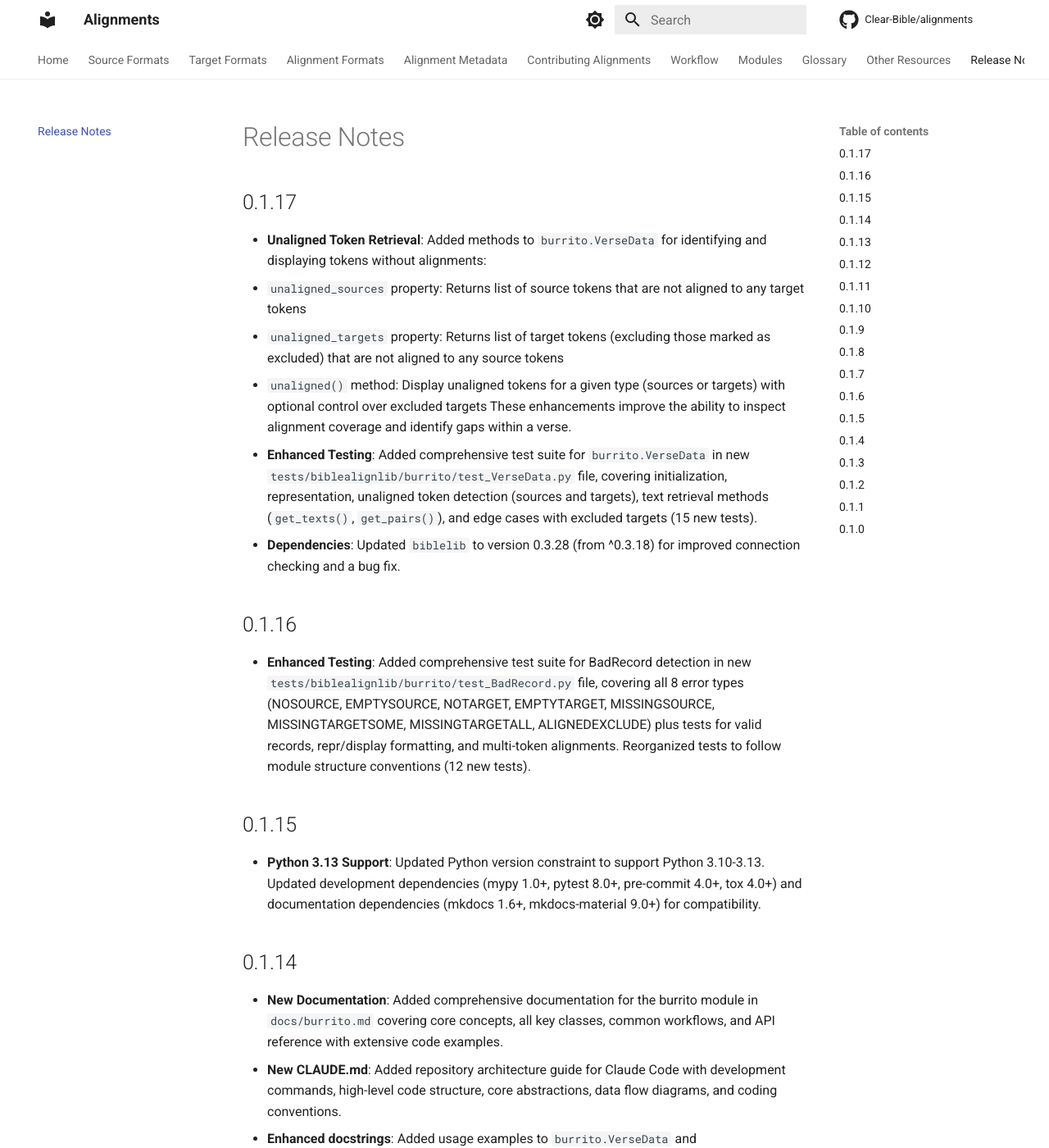
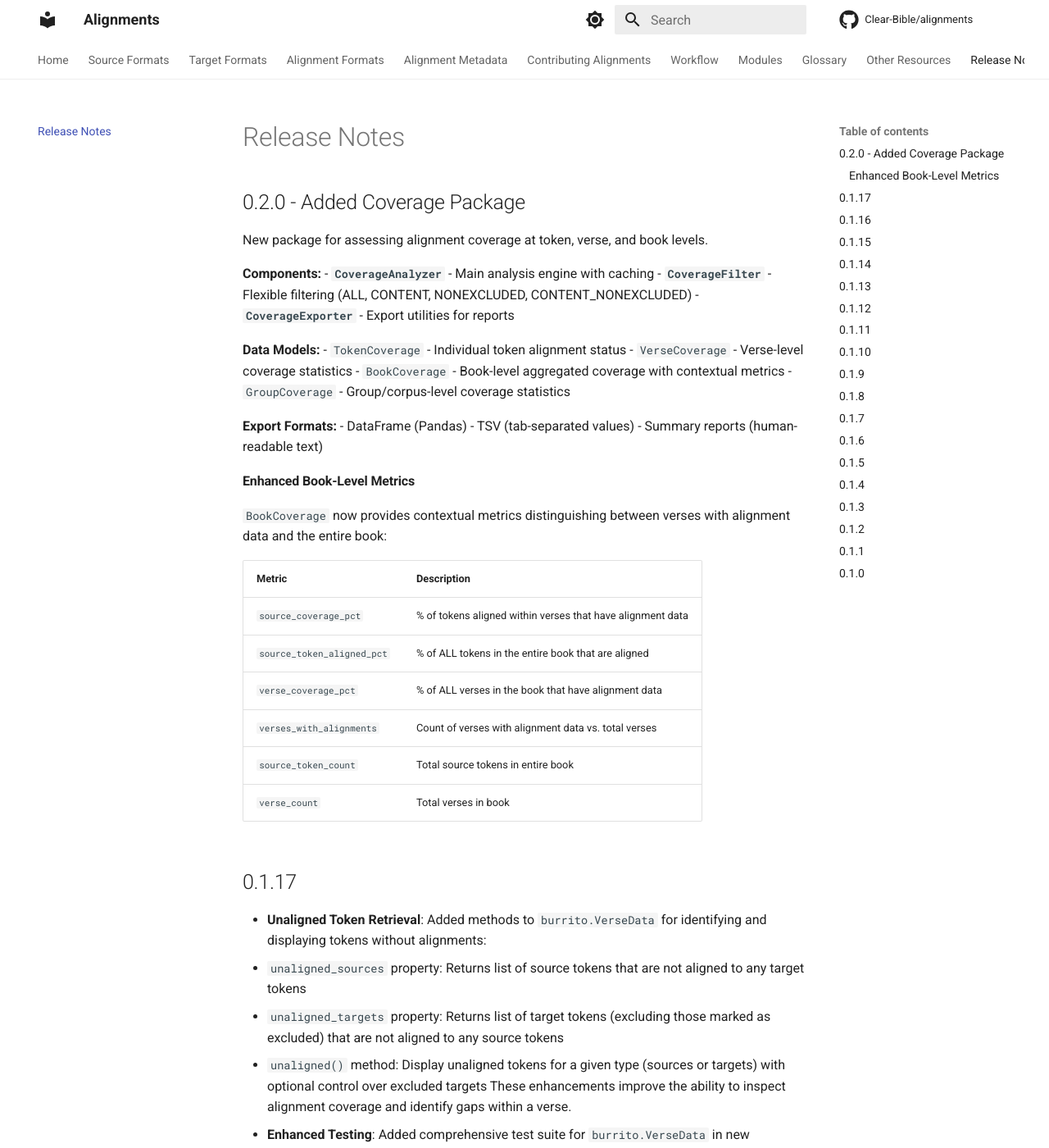
Before and after one commit to Clear-Bible/biblealignlib, an MkDocs documentation site: the page built from docs/ReleaseNotes.md, in a window 1280 px wide and 1400 px high. Shown: the whole window at 82% size. Built offline with MkDocs 1.6.1 and Material for MkDocs 9.7.7, drawn with Linux system fonts in a browser that asks for light colours; comment, search, counter and statistics services are not loaded.

Commit message:
added brief documentation of new Coverage package

```diff
--- a/docs/ReleaseNotes.md
+++ b/docs/ReleaseNotes.md
@@ -1,4 +1,38 @@
 # Release Notes
+
+## 0.2.0 - Added Coverage Package
+
+New package for assessing alignment coverage at token, verse, and book levels.
+
+**Components:**
+- **`CoverageAnalyzer`** - Main analysis engine with caching
+- **`CoverageFilter`** - Flexible filtering (ALL, CONTENT, NONEXCLUDED, CONTENT_NONEXCLUDED)
+- **`CoverageExporter`** - Export utilities for reports
+
+**Data Models:**
+- `TokenCoverage` - Individual token alignment status
+- `VerseCoverage` - Verse-level coverage statistics
+- `BookCoverage` - Book-level aggregated coverage with contextual metrics
+- `GroupCoverage` - Group/corpus-level coverage statistics
+
+**Export Formats:**
+- DataFrame (Pandas)
+- TSV (tab-separated values)
+- Summary reports (human-readable text)
+
+#### Enhanced Book-Level Metrics
+
+`BookCoverage` now provides contextual metrics distinguishing between verses with alignment data and the entire book:
+
+| Metric | Description |
+|--------|-------------|
+| `source_coverage_pct` | % of tokens aligned within verses that have alignment data |
+| `source_token_aligned_pct` | % of ALL tokens in the entire book that are aligned |
+| `verse_coverage_pct` | % of ALL verses in the book that have alignment data |
+| `verses_with_alignments` | Count of verses with alignment data vs. total verses |
+| `source_token_count` | Total source tokens in entire book |
+| `verse_count` | Total verses in book |
+
 
 ## 0.1.17
 
```
